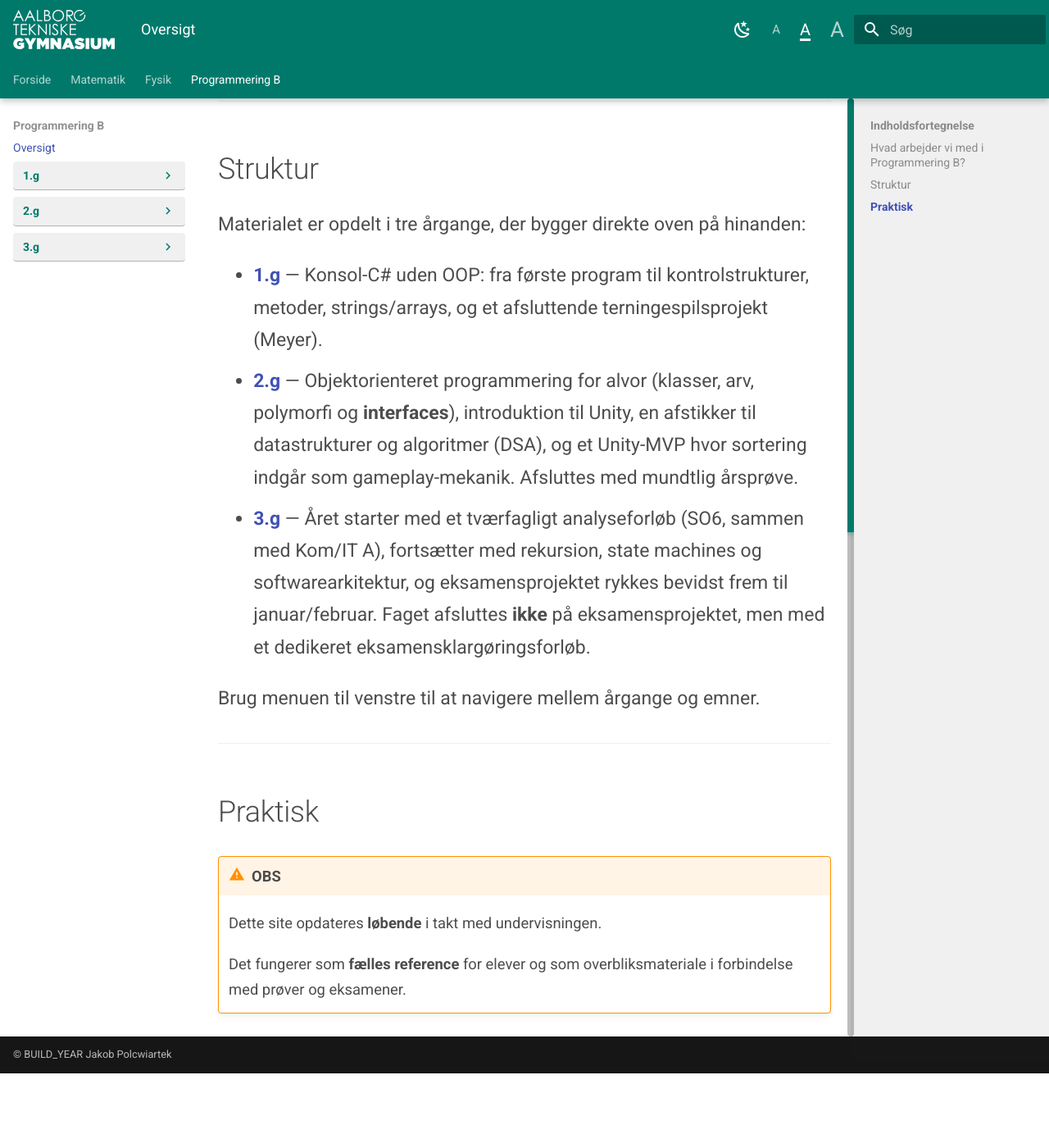
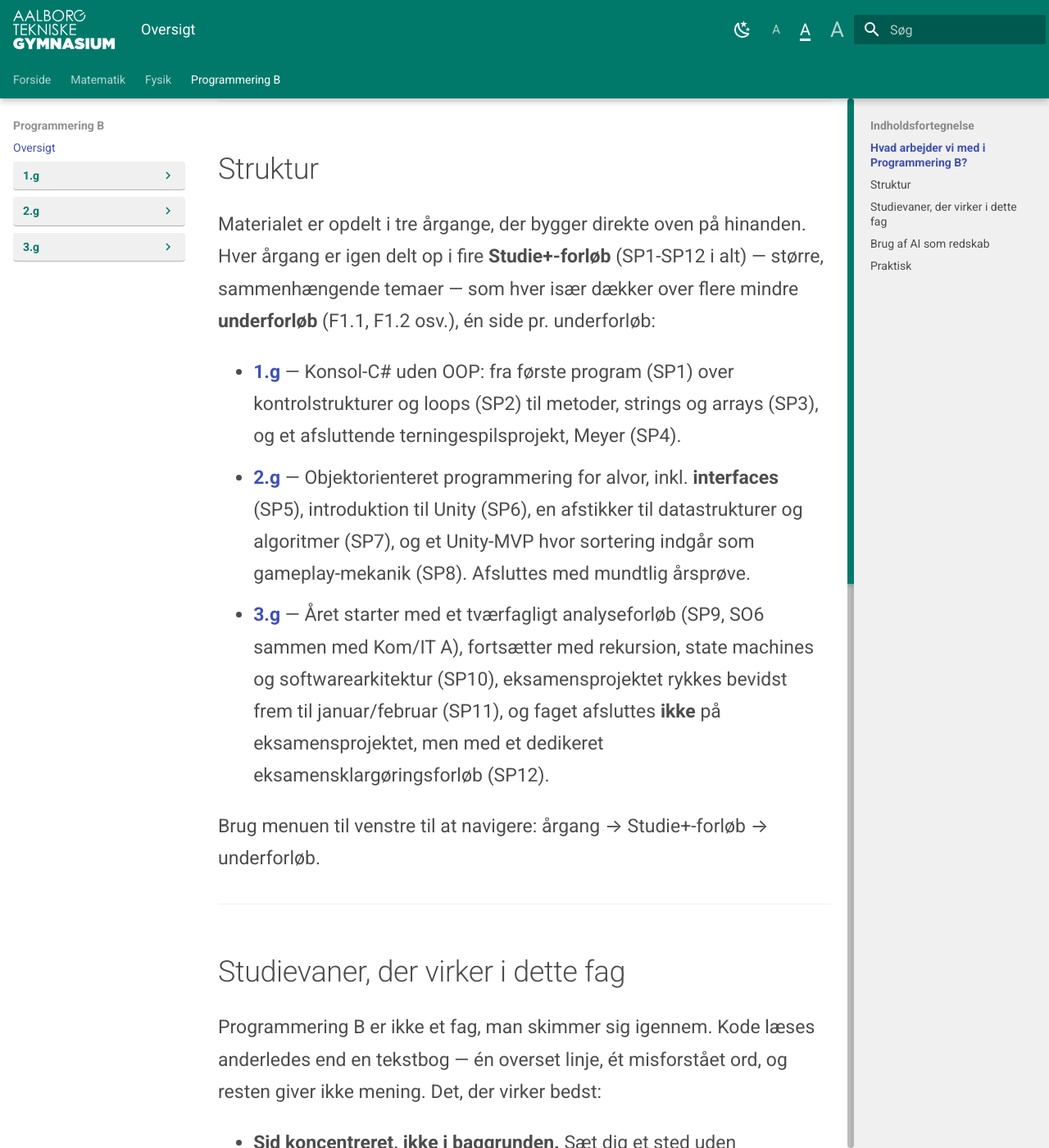
Before and after one commit to poltexious/undervisning, an MkDocs documentation site: the page built from docs/programmering-b/index.md, in a window 1280 px wide and 1400 px high, scrolled down 2091 px. Shown: the whole window at 82% size. Built offline with MkDocs 1.6.1 and Material for MkDocs 9.7.7, drawn with Linux system fonts in a browser that asks for light colours; before the commit the page ends 3400 px from its top, so only the background shows below that; some of the changed text lies outside the part shown.

Commit message:
Opdater Programmering B-oversigten: SP-struktur, studievaner og AI-brug
- Struktur-afsnittet nævner nu Studie+-forløbene (SP1-SP12) eksplicit
  pr. år, så det matcher den nye tre-niveau nav (årgang → SP → F-side).
- Ny sektion "Studievaner, der virker i dette fag": koncentreret
  læsning frem for skimning, forstå-før-du-går-videre, iterativ
  opbygning, aktiv brug af fejlmeddelelser, sværhedsgrader og
  video devlogs som selvtest.
- Ny sektion "Brug af AI som redskab": fornuftig brug (sparring,
  forklaring) vs. det der underminerer læringen (at få AI til at
  løse opgaven), med kildehenvisnings-tommelfingerregel. Baseret på
  underemne 3.5 i studieplanen, som først behandles fagligt i F3.5
  (3.g), men gælder som norm fra 1.g.

Co-Authored-By: Claude Sonnet 5 <noreply@anthropic.com>

```diff
--- a/docs/programmering-b/index.md
+++ b/docs/programmering-b/index.md
@@ -45,15 +45,49 @@ Der lægges vægt på, at du ikke kun kan skrive kode, men også kan:
 
 ## Struktur
 
-Materialet er opdelt i tre årgange, der bygger direkte oven på hinanden:
+Materialet er opdelt i tre årgange, der bygger direkte oven på hinanden. Hver årgang er igen delt op i fire **Studie+-forløb** (SP1-SP12 i alt) — større, sammenhængende temaer — som hver især dækker over flere mindre **underforløb** (F1.1, F1.2 osv.), én side pr. underforløb:
 
-- **[1.g](1g/index.md)** — Konsol-C# uden OOP: fra første program til kontrolstrukturer, metoder, strings/arrays, og et afsluttende terningespilsprojekt (Meyer).
-- **[2.g](2g/index.md)** — Objektorienteret programmering for alvor (klasser, arv, polymorfi og **interfaces**), introduktion til Unity, en afstikker til datastrukturer og algoritmer (DSA), og et Unity-MVP hvor sortering indgår som gameplay-mekanik. Afsluttes med mundtlig årsprøve.
-- **[3.g](3g/index.md)** — Året starter med et tværfagligt analyseforløb (SO6, sammen med Kom/IT A), fortsætter med rekursion, state machines og softwarearkitektur, og eksamensprojektet rykkes bevidst frem til januar/februar. Faget afsluttes **ikke** på eksamensprojektet, men med et dedikeret eksamensklargøringsforløb.
+- **[1.g](1g/index.md)** — Konsol-C# uden OOP: fra første program (SP1) over kontrolstrukturer og loops (SP2) til metoder, strings og arrays (SP3), og et afsluttende terningespilsprojekt, Meyer (SP4).
+- **[2.g](2g/index.md)** — Objektorienteret programmering for alvor, inkl. **interfaces** (SP5), introduktion til Unity (SP6), en afstikker til datastrukturer og algoritmer (SP7), og et Unity-MVP hvor sortering indgår som gameplay-mekanik (SP8). Afsluttes med mundtlig årsprøve.
+- **[3.g](3g/index.md)** — Året starter med et tværfagligt analyseforløb (SP9, SO6 sammen med Kom/IT A), fortsætter med rekursion, state machines og softwarearkitektur (SP10), eksamensprojektet rykkes bevidst frem til januar/februar (SP11), og faget afsluttes **ikke** på eksamensprojektet, men med et dedikeret eksamensklargøringsforløb (SP12).
 
-Brug menuen til venstre til at navigere mellem årgange og emner.
+Brug menuen til venstre til at navigere: årgang → Studie+-forløb → underforløb.
 
 ---
+
+## Studievaner, der virker i dette fag
+
+Programmering B er ikke et fag, man skimmer sig igennem. Kode læses anderledes end en tekstbog — én overset linje, ét misforstået ord, og resten giver ikke mening. Det, der virker bedst:
+
+- **Sid koncentreret, ikke i baggrunden.** Sæt dig et sted uden forstyrrelser og afsæt sammenhængende tid — programmering kræver, at du holder flere ting i hovedet ad gangen, hvilket ikke fungerer, hvis du samtidig skimmer telefonen.
+- **Læs kode linje for linje, ikke diagonalt.** Når du møder et kodeeksempel, så læs det så du reelt forstår, hvad hver linje gør — ikke bare at det "ser rigtigt ud". Kør det selv, og ændr på det, indtil du er sikker.
+- **Forstå, før du går videre.** Hvis en linje ikke giver mening, så stop og undersøg den, i stedet for at læse hen over den og håbe, det klarer sig. Fagets stof bygger tæt oven på sig selv — huller tidligt gør det svært at følge med senere.
+- **Byg i små skridt.** Skriv lidt, kør det, se om det virker, byg videre. Undgå at skrive en hel opgave færdig, før du tester den første gang.
+- **Brug fejlmeddelelser aktivt.** En fejlmeddelelse er information, ikke et nederlag — læs den roligt, og brug den til at finde problemet, i stedet for at gætte tilfældigt.
+- **Tag øvelsernes sværhedsgrad alvorligt.** 🟢🟡🔴 er der af en grund — det grønne niveau bygger den forståelse, du har brug for, før det gule og røde giver mening.
+- **Kunne forklare din egen kode.** Video devlogs betyder, at du løbende skal kunne sætte ord på, hvad du har lavet og hvorfor — det er samtidig den bedste test af, om du reelt har forstået det, eller bare fik det til at virke.
+
+## Brug af AI som redskab
+
+Generativ AI (ChatGPT, Copilot, Claude m.fl.) er en del af virkeligheden i dag — også i dette fag. Men der er stor forskel på at bruge AI *til* at lære og på at lade AI *overtage* din læring:
+
+**Fornuftig brug** — AI som sparringspartner:
+
+- forklare en fejlmeddelelse, du ikke selv kan tyde
+- sparre om, hvorfor din kode ikke gør, hvad du forventede
+- få et koncept forklaret på en anden måde, end vi gjorde i timen
+
+**Underminerer din læring** — AI som genvej uden om den:
+
+- at få AI til at skrive hele opgaven eller besvarelsen for dig
+- at bruge AI til at "autorette" kode, du aldrig selv har forstået
+- at aflevere kode, du ikke selv kan forklare i din video devlog
+
+!!! tip "Tommelfingerregel"
+
+    Hvis du ikke selv kan forklare, hvad en kodelinje gør og hvorfor den er der, har AI'en lært noget — ikke dig. Har AI hjulpet dig markant med en opgave, så nævn det, ligesom du ville kildehenvise til enhver anden kilde.
+
+Kritisk og ansvarlig brug af generativ AI er eksplicit en del af læreplanens vejledning (2025) og behandles direkte som fagligt stof i forløb F3.5 i 3.g — men principperne herover gælder fra dag ét.
 
 ## Praktisk
 
```
